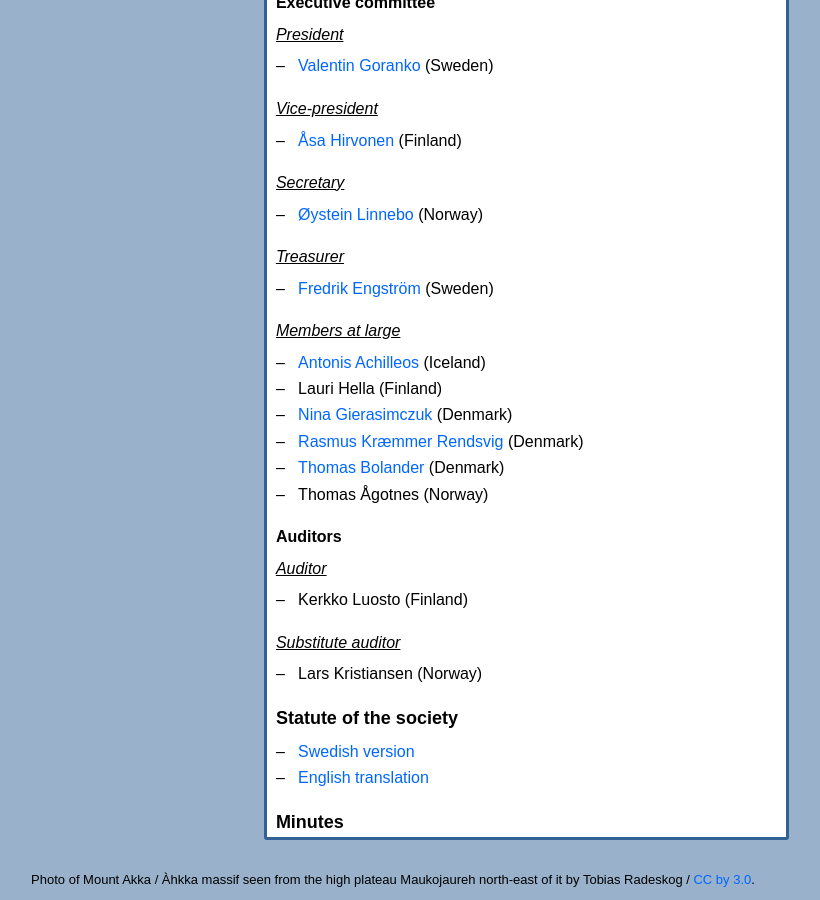
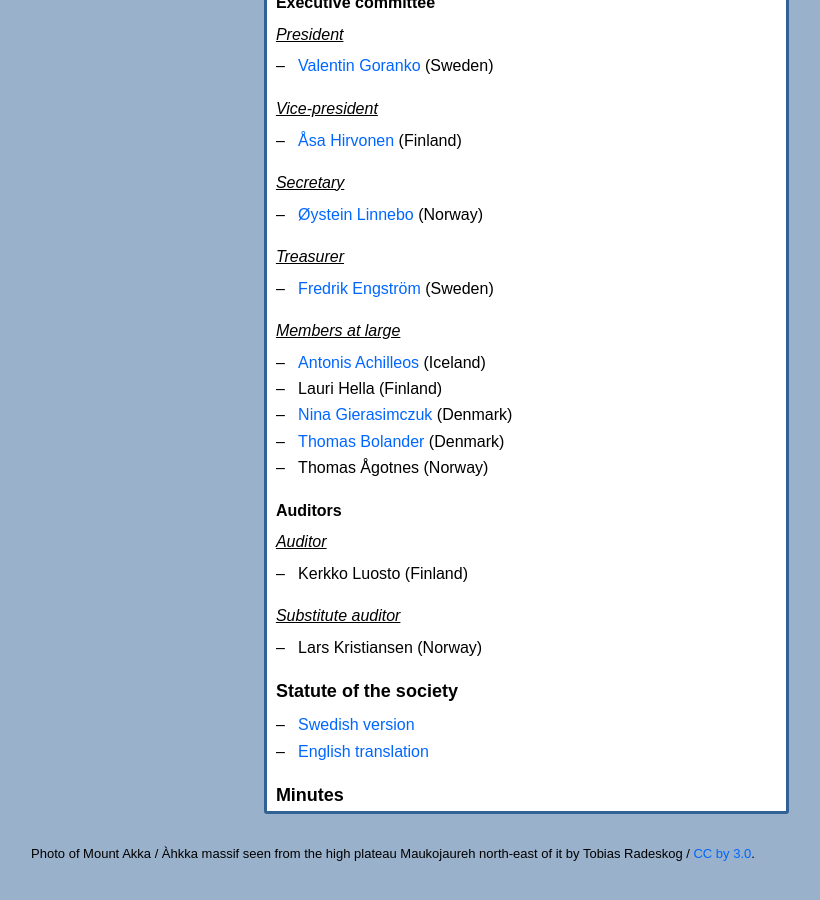
Before and after one commit to scandinavianlogic/scandinavianlogic.github.io, a Jekyll site: the page built from index.md, in a window 1280 px wide and 900 px high, scrolled down 1464 px. Shown: the whole window, without its empty margins (247-1067 px from the left). Built offline with Jekyll 4.4.1, drawn with Linux system fonts in a browser that asks for light colours; after the commit the page ends 2338 px from its top, so only the background shows below that.

Commit message:
removed member at large from the listing of the execute committee

```diff
--- a/index.md
+++ b/index.md
@@ -55,7 +55,6 @@ including the fields computer science, philosophy, mathematics and linguistics.
 - [Antonis Achilleos](https://sites.google.com/view/antonisachilleos) (Iceland)
 - Lauri Hella (Finland)
 - [Nina Gierasimczuk](http://www.ninagierasimczuk.com) (Denmark)
-- [Rasmus Kræmmer Rendsvig](https://rasmuskrendsvig.dk) (Denmark)
 - [Thomas Bolander](https://www2.compute.dtu.dk/~tobo/) (Denmark)
 - Thomas Ågotnes (Norway)
 
```
